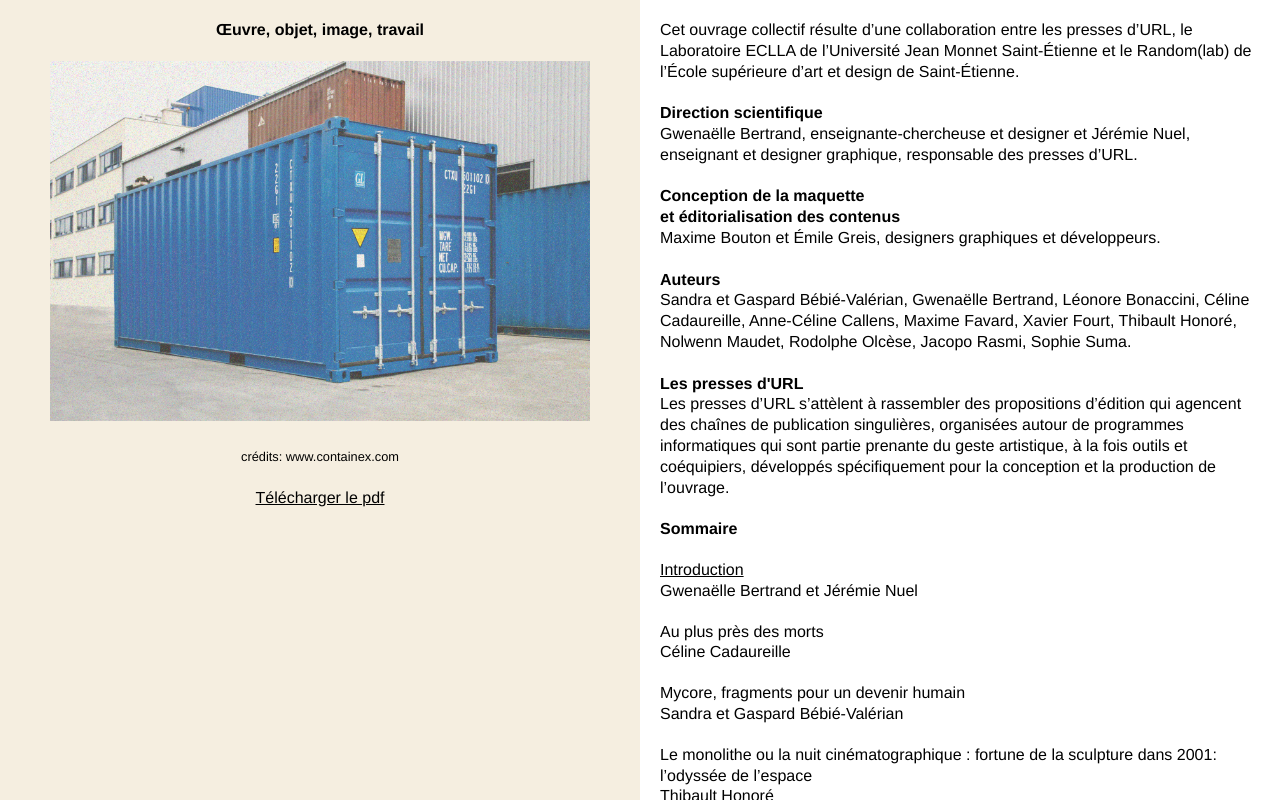
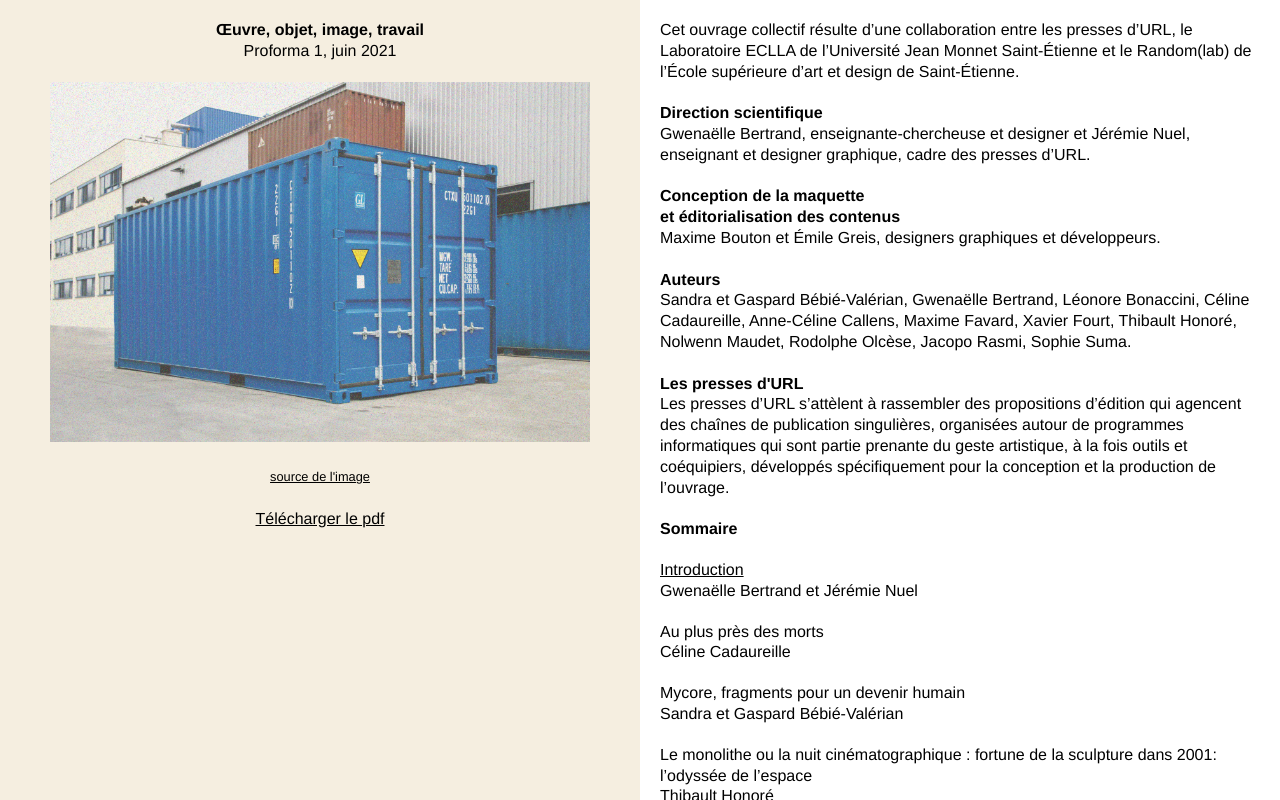
Before and after one commit to jeremien/proforma.lespressesdurl.net, a Nuxt app: page / in a window 1280 px wide. Built offline with nearby package versions, Linux system fonts and the light colour scheme.

Commit message:
changement d'image

```diff
--- a/components/Droite.vue
+++ b/components/Droite.vue
@@ -7,7 +7,7 @@
     <h1>Direction scientifique</h1>
     <p>Gwenaëlle Bertrand, enseignante‑chercheuse
       et designer et Jérémie Nuel, enseignant et designer graphique,
-      responsable des presses d’URL.</p>
+      cadre des presses d’URL.</p>
     <br>
     <h1>Conception de la maquette <br>et éditorialisation des contenus</h1>
     <p>Maxime Bouton et Émile Greis, designers graphiques et développeurs.</p>
--- a/components/Gauche.vue
+++ b/components/Gauche.vue
@@ -1,9 +1,10 @@
 <template>
   <div class="gauche">
     <h1>Œuvre, objet, image, travail</h1>
+    <h2>Proforma 1, juin 2021</h2>
     <figure>
       <img src="~/assets/image.png" />
-      <figcaption>crédits: www.containex.com</figcaption>
+      <figcaption><a href="https://unsplash.com/photos/376KN_ISplE">source de l'image</a></figcaption>
     </figure>
     <br>
     <a href="https://www.dropbox.com/sh/yu2wt2hxiora1hd/AAALtgQtGW4WyAZSv2PUPnx4a?dl=0">Télécharger le pdf</a>
```
Also changed, not shown: 3 other files (tests, documents, lock files or other folders).
